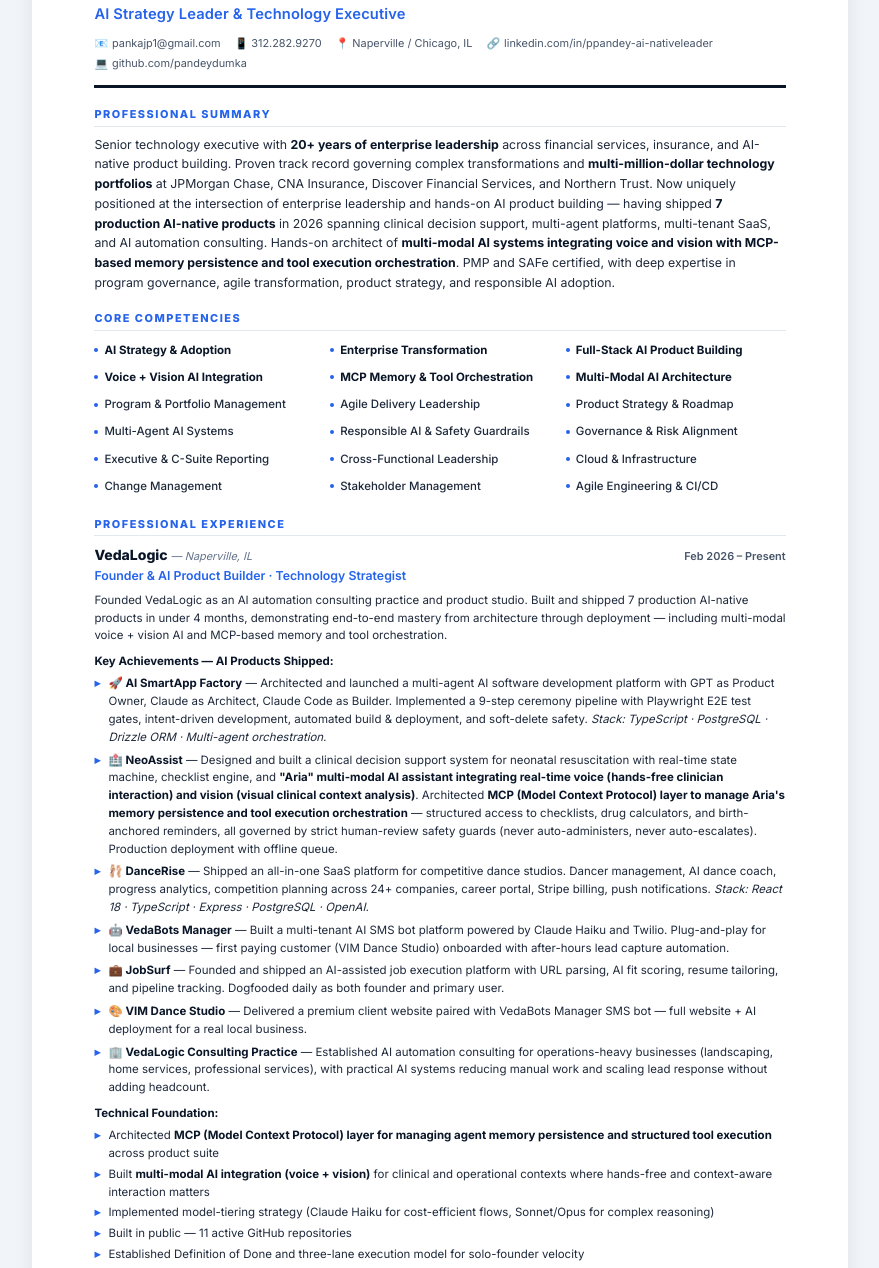
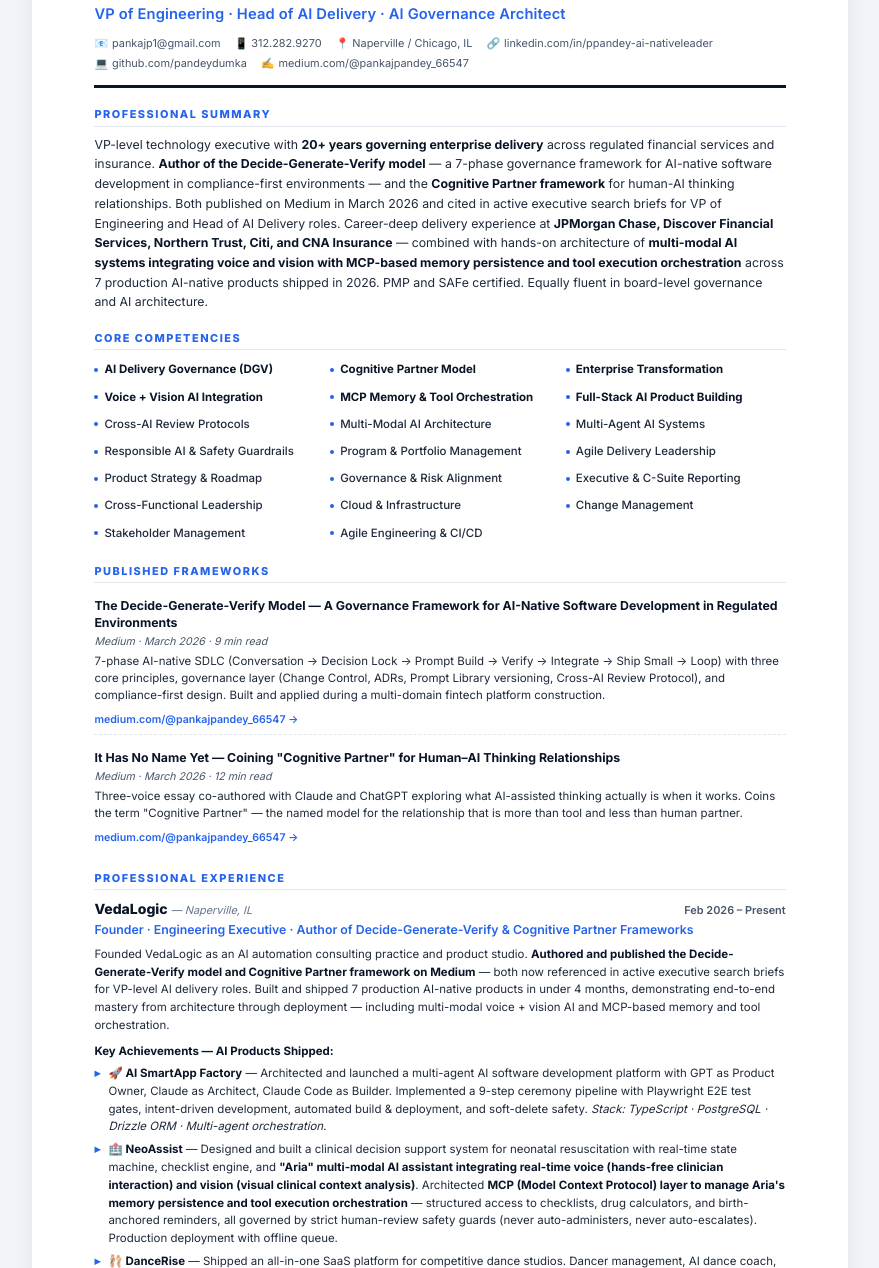
Before and after one commit to pandeydumka/pankajpandey-ai, a website: page public/resume.html in a window 1280 px wide. Shown: the part 175-1443 px from the top of the page, without its empty margins (200-1079 px from the left). Drawn offline with Linux system fonts and the light colour scheme.

Commit message:
resume.html: VP-level repositioning + Published Frameworks section
- Title and header: VP of Engineering · Head of AI Delivery · AI Governance Architect
- Professional Summary rewritten to lead with DGV + Cognitive Partner framework authorship
- NEW Published Frameworks section between Core Competencies and Professional Experience
- VedaLogic role title: Founder · Engineering Executive · Author of DGV & Cognitive Partner Frameworks
- VedaLogic job-intro: published frameworks now cited in active executive search briefs

```diff
--- a/public/resume.html
+++ b/public/resume.html
@@ -3,8 +3,8 @@
 <head>
 <meta charset="UTF-8"/>
 <meta name="viewport" content="width=device-width, initial-scale=1.0"/>
-<title>Pankaj Pandey — Resume | AI Strategy Leader & Technology Executive</title>
-<meta name="description" content="Pankaj Pandey — Senior technology executive with 20+ years of enterprise leadership at JPMorgan, Discover, Northern Trust, and CNA. Multi-modal AI (voice + vision) + MCP memory & tool orchestration. 7 production AI products shipped in 2026."/>
+<title>Pankaj Pandey — Resume | VP of Engineering · Head of AI Delivery</title>
+<meta name="description" content="Pankaj Pandey — VP of Engineering & Head of AI Delivery candidate. Author of the Decide-Generate-Verify model and Cognitive Partner framework. 20+ years leading enterprise delivery at JPMorgan, Discover, Northern Trust, and CNA. Multi-modal AI architect (voice + vision + MCP). 7 production AI products shipped in 2026."/>
 <link rel="preconnect" href="https://fonts.googleapis.com"/>
 <link rel="preconnect" href="https://fonts.gstatic.com" crossorigin/>
 <link href="https://fonts.googleapis.com/css2?family=Inter:wght@300;400;500;600;700;800;900&display=swap" rel="stylesheet"/>
@@ -37,6 +37,14 @@ html,body{font-family:'Inter',-apple-system,BlinkMacSystemFont,sans-serif;font-s
 .competency{padding:3px 0;color:#1E293B;font-weight:500;display:flex;align-items:center;gap:6px}
 .competency::before{content:'';width:4px;height:4px;border-radius:50%;background:var(--blue);flex-shrink:0}
 .competency.featured{font-weight:700;color:var(--navy)}
+.frameworks{display:grid;gap:8px}
+.framework{padding:6px 0;border-bottom:1px dashed var(--border)}
+.framework:last-child{border-bottom:none}
+.framework-title{font-size:.88rem;font-weight:700;color:var(--navy);margin-bottom:2px;line-height:1.4}
+.framework-meta{font-size:.76rem;color:var(--slate);font-style:italic;margin-bottom:3px}
+.framework-desc{font-size:.82rem;color:#1E293B;line-height:1.5;margin-bottom:3px}
+.framework-link{font-size:.76rem;color:var(--blue);font-weight:600;text-decoration:none}
+.framework-link:hover{text-decoration:underline}
 .job{margin-bottom:14px}
 .job:last-child{margin-bottom:0}
 .job-header{display:flex;justify-content:space-between;align-items:baseline;gap:16px;margin-bottom:2px;flex-wrap:wrap}
@@ -45,6 +53,7 @@ html,body{font-family:'Inter',-apple-system,BlinkMacSystemFont,sans-serif;font-s
 .job-date{font-size:.78rem;color:var(--slate);font-weight:600;white-space:nowrap}
 .job-title{font-size:.88rem;font-weight:600;color:var(--blue);margin-bottom:6px}
 .job-intro{font-size:.82rem;color:#1E293B;line-height:1.55;margin-bottom:6px}
+.job-intro strong{color:var(--navy);font-weight:700}
 .bullets{list-style:none;padding:0}
 .bullets li{font-size:.82rem;line-height:1.55;color:#1E293B;padding-left:14px;position:relative;margin-bottom:3px}
 .bullets li::before{content:'▸';position:absolute;left:0;color:var(--blue);font-weight:700}
@@ -76,6 +85,12 @@ html,body{font-family:'Inter',-apple-system,BlinkMacSystemFont,sans-serif;font-s
   .summary{font-size:9.5pt;line-height:1.48}
   .competencies{font-size:9pt;gap:2pt 16pt}
   .competency{padding:1.5pt 0}
+  .frameworks{gap:5pt}
+  .framework{padding:3pt 0}
+  .framework-title{font-size:9.5pt;margin-bottom:1pt;line-height:1.35}
+  .framework-meta{font-size:8pt;margin-bottom:1.5pt}
+  .framework-desc{font-size:9pt;line-height:1.42;margin-bottom:1.5pt}
+  .framework-link{font-size:8pt}
   .job{margin-bottom:7pt;break-inside:auto;page-break-inside:auto}
   .job-header{break-after:avoid;page-break-after:avoid;margin-bottom:1pt}
   .job-title{break-after:avoid;page-break-after:avoid;margin-bottom:4pt}
@@ -115,33 +130,36 @@ html,body{font-family:'Inter',-apple-system,BlinkMacSystemFont,sans-serif;font-s
 <div class="page">
   <header class="header">
     <h1 class="name">Pankaj Pandey</h1>
-    <div class="title">AI Strategy Leader &amp; Technology Executive</div>
+    <div class="title">VP of Engineering · Head of AI Delivery · AI Governance Architect</div>
     <div class="contact">
       <span>📧 <a href="mailto:pankajp1@gmail.com">pankajp1@gmail.com</a></span>
       <span>📱 312.282.9270</span>
       <span>📍 Naperville / Chicago, IL</span>
       <span>🔗 <a href="https://www.linkedin.com/in/ppandey-ai-nativeleader" target="_blank">linkedin.com/in/ppandey-ai-nativeleader</a></span>
       <span>💻 <a href="https://github.com/pandeydumka" target="_blank">github.com/pandeydumka</a></span>
+      <span>✍️ <a href="https://medium.com/@pankajpandey_66547" target="_blank">medium.com/@pankajpandey_66547</a></span>
     </div>
   </header>
   <section class="section">
     <h2 class="section-title">Professional Summary</h2>
-    <p class="summary">Senior technology executive with <strong>20+ years of enterprise leadership</strong> across financial services, insurance, and AI-native product building. Proven track record governing complex transformations and <strong>multi-million-dollar technology portfolios</strong> at JPMorgan Chase, CNA Insurance, Discover Financial Services, and Northern Trust. Now uniquely positioned at the intersection of enterprise leadership and hands-on AI product building — having shipped <strong>7 production AI-native products</strong> in 2026 spanning clinical decision support, multi-agent platforms, multi-tenant SaaS, and AI automation consulting. Hands-on architect of <strong>multi-modal AI systems integrating voice and vision with MCP-based memory persistence and tool execution orchestration</strong>. PMP and SAFe certified, with deep expertise in program governance, agile transformation, product strategy, and responsible AI adoption.</p>
+    <p class="summary">VP-level technology executive with <strong>20+ years governing enterprise delivery</strong> across regulated financial services and insurance. <strong>Author of the Decide-Generate-Verify model</strong> — a 7-phase governance framework for AI-native software development in compliance-first environments — and the <strong>Cognitive Partner framework</strong> for human-AI thinking relationships. Both published on Medium in March 2026 and cited in active executive search briefs for VP of Engineering and Head of AI Delivery roles. Career-deep delivery experience at <strong>JPMorgan Chase, Discover Financial Services, Northern Trust, Citi, and CNA Insurance</strong> — combined with hands-on architecture of <strong>multi-modal AI systems integrating voice and vision with MCP-based memory persistence and tool execution orchestration</strong> across 7 production AI-native products shipped in 2026. PMP and SAFe certified. Equally fluent in board-level governance and AI architecture.</p>
   </section>
   <section class="section">
     <h2 class="section-title">Core Competencies</h2>
     <div class="competencies">
-      <div class="competency featured">AI Strategy &amp; Adoption</div>
+      <div class="competency featured">AI Delivery Governance (DGV)</div>
+      <div class="competency featured">Cognitive Partner Model</div>
       <div class="competency featured">Enterprise Transformation</div>
-      <div class="competency featured">Full-Stack AI Product Building</div>
       <div class="competency featured">Voice + Vision AI Integration</div>
       <div class="competency featured">MCP Memory &amp; Tool Orchestration</div>
-      <div class="competency featured">Multi-Modal AI Architecture</div>
+      <div class="competency featured">Full-Stack AI Product Building</div>
+      <div class="competency">Cross-AI Review Protocols</div>
+      <div class="competency">Multi-Modal AI Architecture</div>
+      <div class="competency">Multi-Agent AI Systems</div>
+      <div class="competency">Responsible AI &amp; Safety Guardrails</div>
       <div class="competency">Program &amp; Portfolio Management</div>
       <div class="competency">Agile Delivery Leadership</div>
       <div class="competency">Product Strategy &amp; Roadmap</div>
-      <div class="competency">Multi-Agent AI Systems</div>
-      <div class="competency">Responsible AI &amp; Safety Guardrails</div>
       <div class="competency">Governance &amp; Risk Alignment</div>
       <div class="competency">Executive &amp; C-Suite Reporting</div>
       <div class="competency">Cross-Functional Leadership</div>
@@ -152,11 +170,28 @@ html,body{font-family:'Inter',-apple-system,BlinkMacSystemFont,sans-serif;font-s
     </div>
   </section>
   <section class="section">
+    <h2 class="section-title">Published Frameworks</h2>
+    <div class="frameworks">
+      <div class="framework">
+        <div class="framework-title">The Decide-Generate-Verify Model — A Governance Framework for AI-Native Software Development in Regulated Environments</div>
+        <div class="framework-meta">Medium · March 2026 · 9 min read</div>
+        <div class="framework-desc">7-phase AI-native SDLC (Conversation → Decision Lock → Prompt Build → Verify → Integrate → Ship Small → Loop) with three core principles, governance layer (Change Control, ADRs, Prompt Library versioning, Cross-AI Review Protocol), and compliance-first design. Built and applied during a multi-domain fintech platform construction.</div>
+        <a class="framework-link" href="https://medium.com/@pankajpandey_66547/the-decide-generate-verify-model-a-governance-framework-for-ai-native-software-development-in-0faed9b52ba6" target="_blank">medium.com/@pankajpandey_66547 →</a>
+      </div>
+      <div class="framework">
+        <div class="framework-title">It Has No Name Yet — Coining "Cognitive Partner" for Human–AI Thinking Relationships</div>
+        <div class="framework-meta">Medium · March 2026 · 12 min read</div>
+        <div class="framework-desc">Three-voice essay co-authored with Claude and ChatGPT exploring what AI-assisted thinking actually is when it works. Coins the term "Cognitive Partner" — the named model for the relationship that is more than tool and less than human partner.</div>
+        <a class="framework-link" href="https://medium.com/@pankajpandey_66547/it-has-no-name-yet-28f172446c41" target="_blank">medium.com/@pankajpandey_66547 →</a>
+      </div>
+    </div>
+  </section>
+  <section class="section">
     <h2 class="section-title">Professional Experience</h2>
     <div class="job">
       <div class="job-header"><div class="job-company">VedaLogic <span class="job-location">— Naperville, IL</span></div><div class="job-date">Feb 2026 – Present</div></div>
-      <div class="job-title">Founder &amp; AI Product Builder · Technology Strategist</div>
-      <p class="job-intro">Founded VedaLogic as an AI automation consulting practice and product studio. Built and shipped 7 production AI-native products in under 4 months, demonstrating end-to-end mastery from architecture through deployment — including multi-modal voice + vision AI and MCP-based memory and tool orchestration.</p>
+      <div class="job-title">Founder · Engineering Executive · Author of Decide-Generate-Verify &amp; Cognitive Partner Frameworks</div>
+      <p class="job-intro">Founded VedaLogic as an AI automation consulting practice and product studio. <strong>Authored and published the Decide-Generate-Verify model and Cognitive Partner framework on Medium</strong> — both now referenced in active executive search briefs for VP-level AI delivery roles. Built and shipped 7 production AI-native products in under 4 months, demonstrating end-to-end mastery from architecture through deployment — including multi-modal voice + vision AI and MCP-based memory and tool orchestration.</p>
       <div class="products-intro">Key Achievements — AI Products Shipped:</div>
       <ul class="bullets">
         <li class="product-bullet"><strong>🚀 AI SmartApp Factory</strong> — Architected and launched a multi-agent AI software development platform with GPT as Product Owner, Claude as Architect, Claude Code as Builder. Implemented a 9-step ceremony pipeline with Playwright E2E test gates, intent-driven development, automated build &amp; deployment, and soft-delete safety. <em>Stack: TypeScript · PostgreSQL · Drizzle ORM · Multi-agent orchestration.</em></li>
@@ -171,7 +206,7 @@ html,body{font-family:'Inter',-apple-system,BlinkMacSystemFont,sans-serif;font-s
       <ul class="bullets">
         <li>Architected <strong>MCP (Model Context Protocol) layer for managing agent memory persistence and structured tool execution</strong> across product suite</li>
         <li>Built <strong>multi-modal AI integration (voice + vision)</strong> for clinical and operational contexts where hands-free and context-aware interaction matters</li>
-        <li>Implemented model-tiering strategy (Claude Haiku for cost-efficient flows, Sonnet/Opus for complex reasoning)</li>
+        <li>Implemented model-tiering strategy (Claude Haiku for cost-efficient flows, Sonnet/Opus for complex reasoning) — operationalizing the published DGV framework</li>
         <li>Built in public — 11 active GitHub repositories</li>
         <li>Established Definition of Done and three-lane execution model for solo-founder velocity</li>
       </ul>
@@ -222,7 +257,7 @@ html,body{font-family:'Inter',-apple-system,BlinkMacSystemFont,sans-serif;font-s
         <li>Led Agile delivery and project management for enterprise Treasury technology platforms</li>
         <li>Managed a <strong>$7M+ portfolio</strong> of application development and infrastructure initiatives</li>
         <li>Built governance frameworks, delivery plans, and executive reporting dashboards for large-scale programs</li>
-        <li>Delivered Agile training and transformation workshops for global technology and business stakeholders</li>
+        <li>Delivered Agile training and transformation workshops for <strong>200+ global technology and business stakeholders</strong></li>
       </ul>
     </div>
     <div class="job">
@@ -234,7 +269,7 @@ html,body{font-family:'Inter',-apple-system,BlinkMacSystemFont,sans-serif;font-s
   <section class="section">
     <h2 class="section-title">Technical Expertise</h2>
     <div class="tech-grid">
-      <div class="tech-row"><span class="tech-label">AI &amp; Modern Stack:</span> Anthropic Claude (Opus / Sonnet / Haiku) · OpenAI GPT-4 · <strong>Voice AI · Vision AI · MCP Protocol (memory persistence + tool execution)</strong> · Multi-Agent Orchestration · LangChain · Prompt Engineering · Responsible AI Frameworks</div>
+      <div class="tech-row"><span class="tech-label">AI &amp; Modern Stack:</span> Anthropic Claude (Opus / Sonnet / Haiku) · OpenAI GPT-4 · <strong>Voice AI · Vision AI · MCP Protocol (memory persistence + tool execution)</strong> · Multi-Agent Orchestration · Cross-AI Review · LangChain · Prompt Engineering · Responsible AI Frameworks</div>
       <div class="tech-row"><span class="tech-label">Development:</span> React · TypeScript · Node.js · Express · Vite · Tailwind · Drizzle ORM</div>
       <div class="tech-row"><span class="tech-label">Data &amp; Infrastructure:</span> PostgreSQL · Neon · Cloudflare R2 · Railway · Replit · GitHub Actions · REST APIs</div>
       <div class="tech-row"><span class="tech-label">Delivery &amp; Methodology:</span> PMP · SAFe · Certified Scrum Master (CSM) · Advanced Certified Scrum Master (A-CSM) · Kanban · Lean</div>
```
